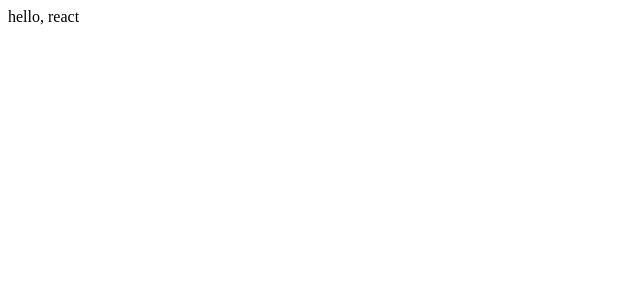
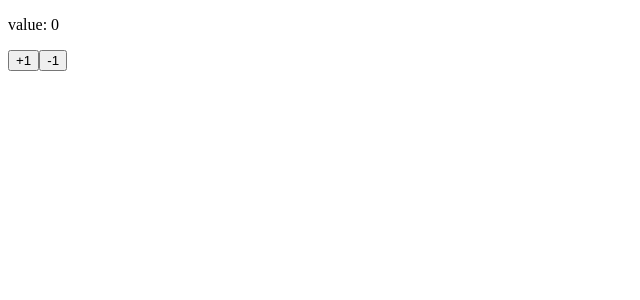
Before and after one commit to wakazoku/sample_typescript, a React (Create React App) app in the folder src/react-ts/: page / in a window 1280 px wide. Shown: the top 300 px of the page, without its empty margins (0-640 px from the left). Built offline with nearby package versions, Linux system fonts and the light colour scheme.

Commit message:
useStateの型

```diff
--- a/src/react-ts/src/App.tsx
+++ b/src/react-ts/src/App.tsx
@@ -1,10 +1,17 @@
 import React from 'react';
+import Counter from "./counter"
+
+
 interface AppProps {
   message?: string
 }
 
 const App: React.FunctionComponent<AppProps> = ({ message }) => {
-  return <div>{message}</div>;
+  return (
+    <div>
+      <Counter />
+    </div>
+  )
 };
 
 App.defaultProps = {
--- /dev/null
+++ b/src/react-ts/src/counter.tsx
@@ -0,0 +1,29 @@
+import React, { useState } from "react"
+
+const Counter: React.FC<{}> = () => {
+
+
+  const initialValue: any = 0
+  const [count, setCount] = useState<number>(initialValue)
+
+  const increament = () => {
+    // setCount(count + 1)
+    setCount(prevstate => prevstate + 1)
+  }
+
+  const decreament = () => {
+    // setCount(count - 1)
+    setCount(prevstate => prevstate - 1)
+
+  }
+
+  return (
+    <div>
+      <p>value: {count}</p>
+      <button onClick={increament}>+1</button>
+      <button onClick={decreament}>-1</button>
+    </div>
+  )
+}
+
+export default Counter
```
Also changed, not shown: 1 other file (tests, documents, lock files or other folders).
